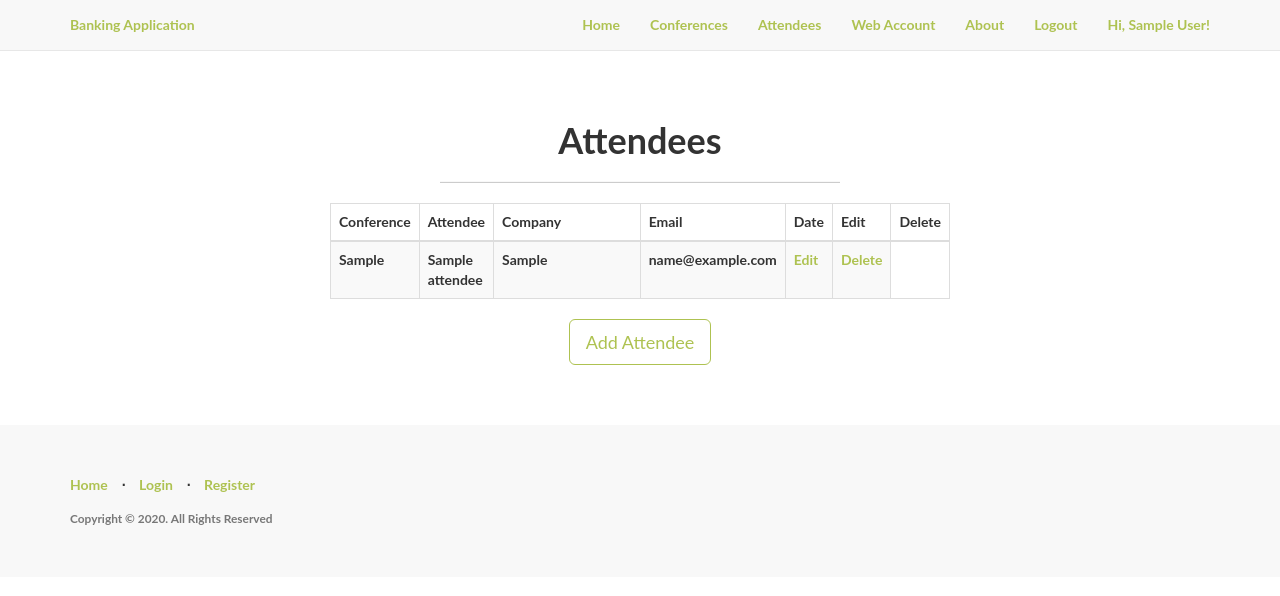
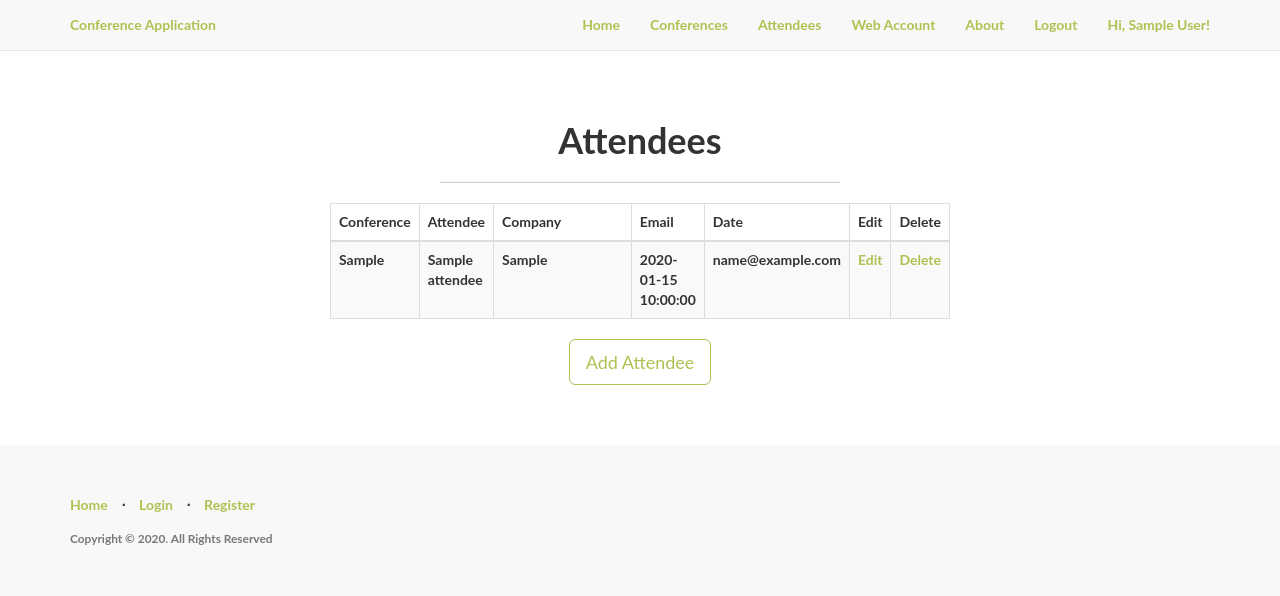
Before and after one commit to Shaybs/ConferenceApp, a Flask app: page /attendees in a window 1280 px wide. Shown: the top 596 px of the page. Run offline with Flask 2, Linux system fonts and the light colour scheme; a user stored in the database is signed in; tables that the repository leaves empty hold one stand-in row (values such as "Sample post"); parts of the project's set-up code (start-up, migrations or seed data) failed here and were passed over; some libraries are stand-ins or nearby versions.

Commit message:
Editing connections and links

```diff
--- a/FrontEnd/application/forms.py
+++ b/FrontEnd/application/forms.py
@@ -177,10 +177,4 @@ class AttendeeForm(FlaskForm):
                 ]
         )
 
-        rating = IntegerField('Rating',
-                validators=[
-                        NumberRange(min=0,max=5,message='Rating out of range')
-                ]
-        )
-
         submit = SubmitField('Add Attendee')
--- a/FrontEnd/application/templates/attendees.html
+++ b/FrontEnd/application/templates/attendees.html
@@ -29,6 +29,7 @@
 			                  	<td> {{ attendee.conference_ref.conference }} </td>
 			                  	<td> {{ attendee.name }} </td>
 			                  	<td> {{ attendee.company }} </td>
+			                  	<td> {{ attendee.date_posted }} </td>
 			                  	<td> {{ attendee.email }} </td>
 			                  	<td>
 				                  	<a href="{{ url_for('edit_attendee', id=attendee.id) }}">
--- a/FrontEnd/application/templates/layout.html
+++ b/FrontEnd/application/templates/layout.html
@@ -17,7 +17,7 @@
 			                  <span class="icon-bar"></span>
 			                  <span class="icon-bar"></span>
 			              </button>
-			              <a class="navbar-brand topnav" href="{{ url_for('home') }}">Banking Application</a>
+			              <a class="navbar-brand topnav" href="{{ url_for('home') }}">Conference Application</a>
 			          </div>
 			          <div class="collapse navbar-collapse" id="bs-example-navbar-collapse-1">
 
```
